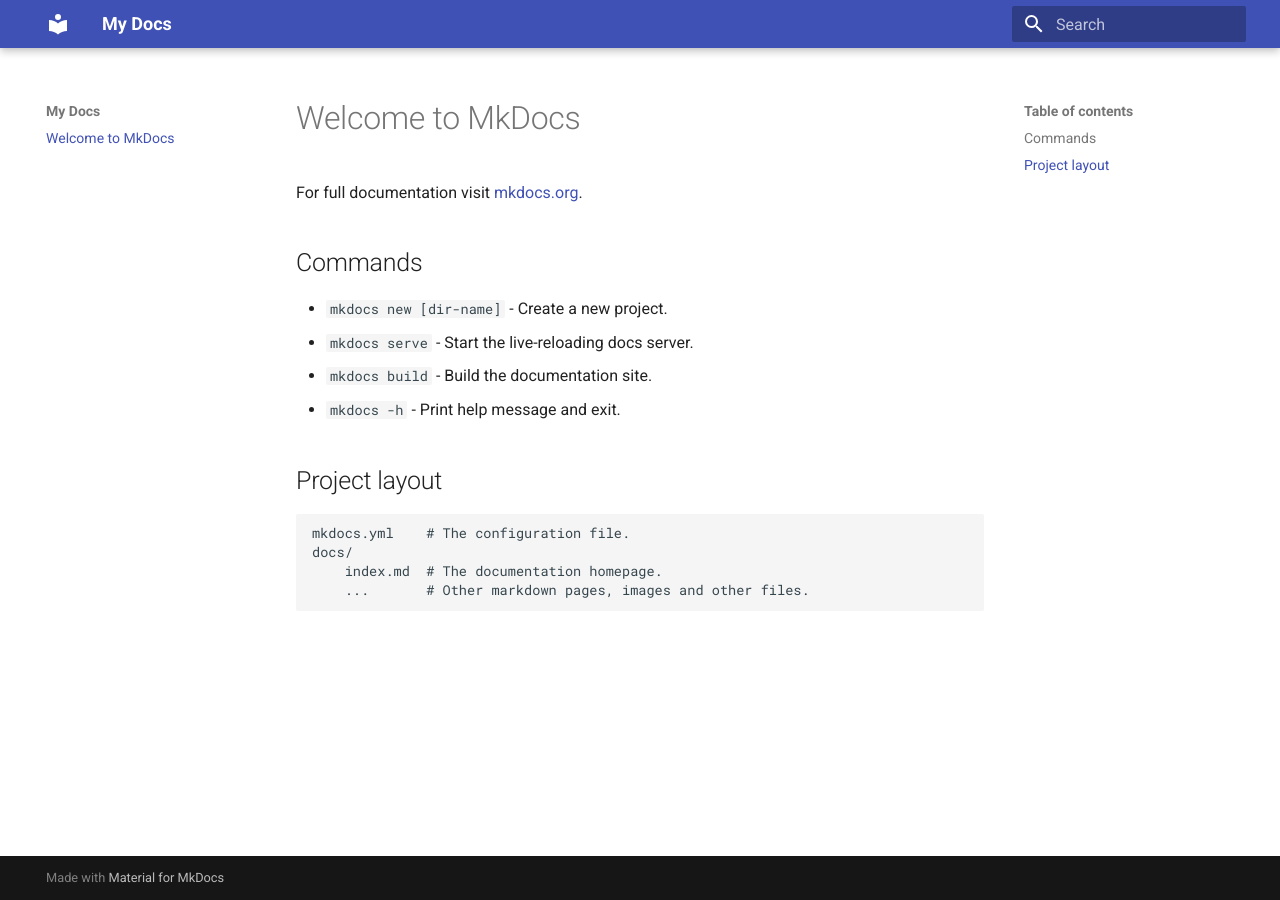
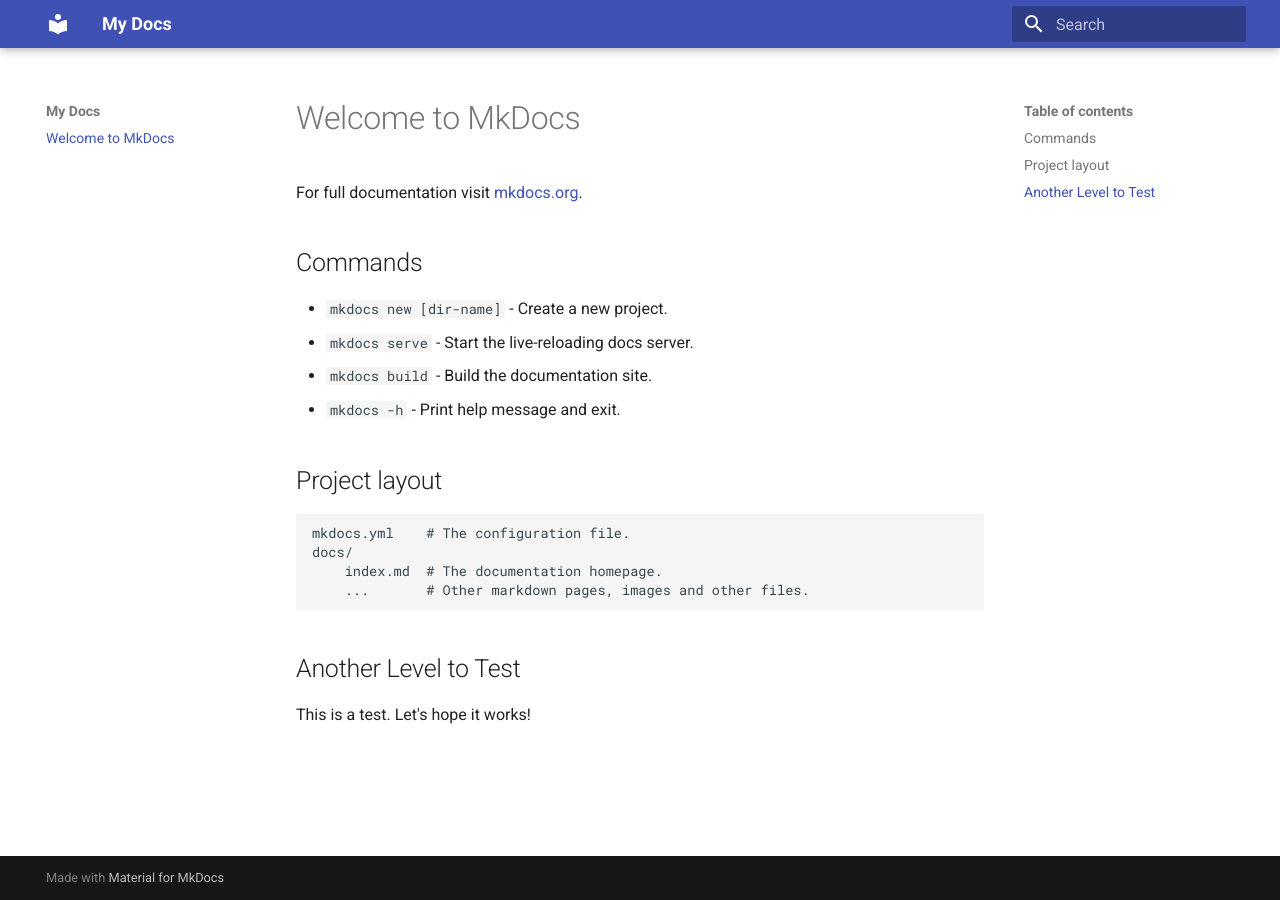
Before and after one commit to amavalankar/test_mkdocs, an MkDocs documentation site: the page built from docs/index.md, in a window 1280 px wide. Built offline with MkDocs 1.6.1 and Material for MkDocs 9.7.7, drawn with Linux system fonts in a browser that asks for light colours.

Commit message:
Update index.md

```diff
--- a/docs/index.md
+++ b/docs/index.md
@@ -15,3 +15,7 @@
     docs/
         index.md  # The documentation homepage.
         ...       # Other markdown pages, images and other files.
+
+## Another Level to Test
+
+This is a test. Let's hope it works!
```
